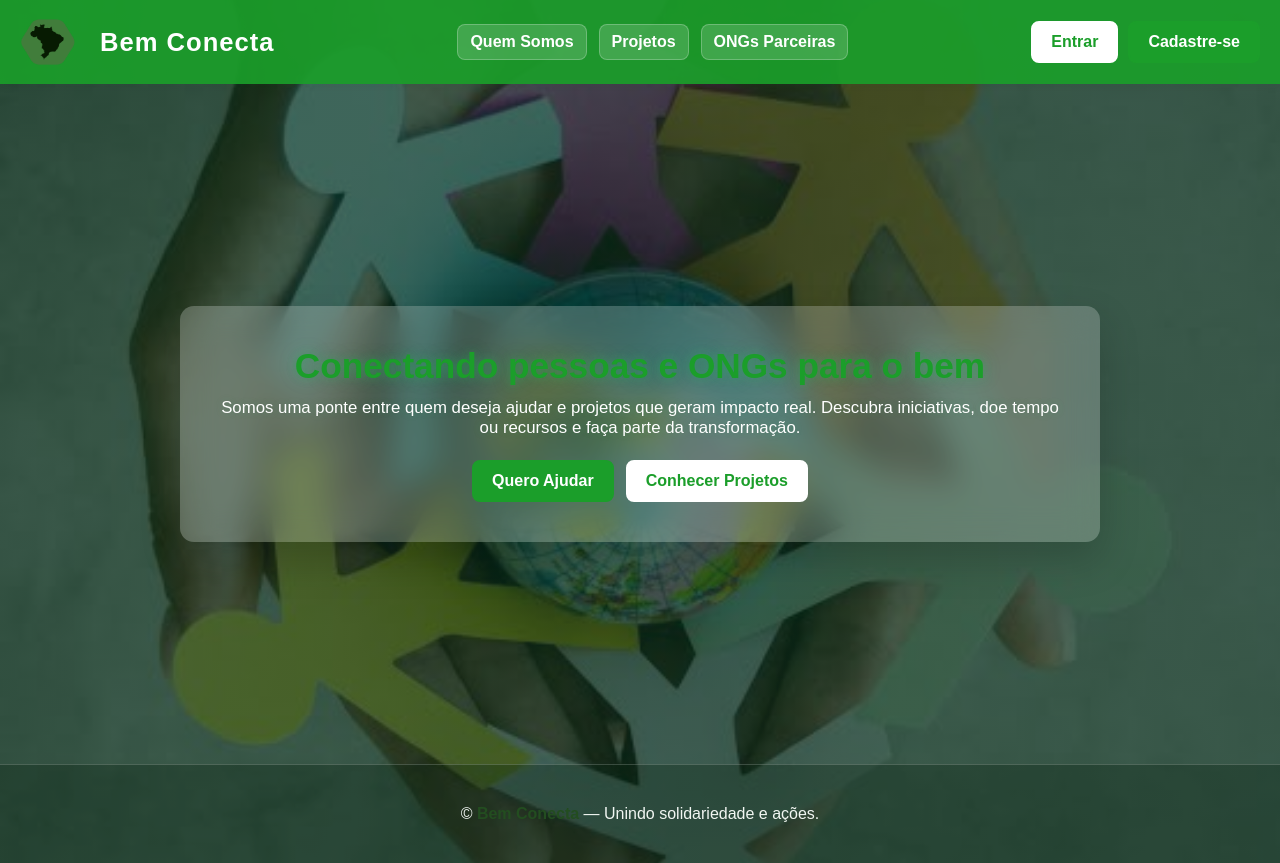
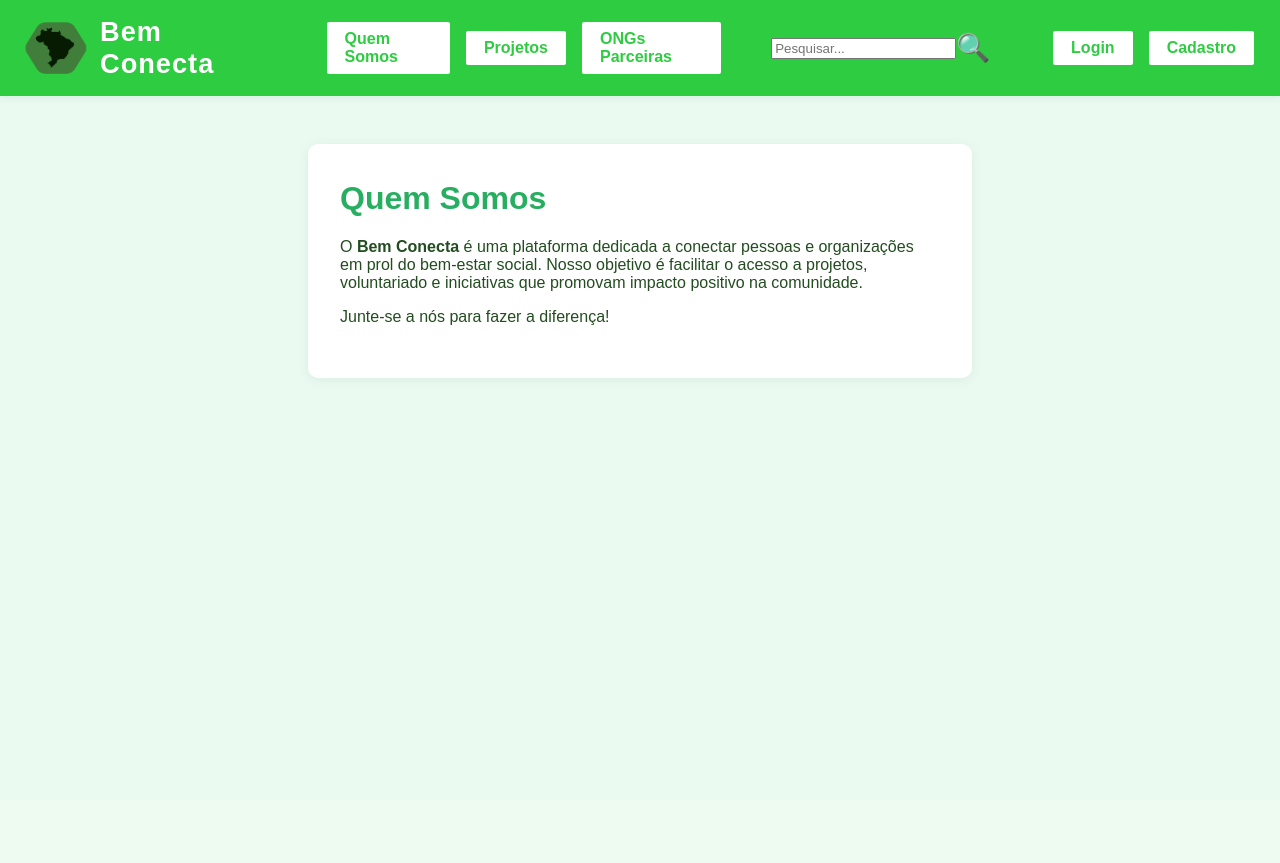
Before and after one commit to Johanoliveira/Bem_Conecta-TCC, a PHP site: page / in a window 1280 px wide. After the commit the page ends 379 px from the top, so only its background shows below. Run offline with PHP 8.4, Linux system fonts and the light colour scheme.

Commit message:
Revert "estruturainiciada"

```diff
--- a/css/style.css
+++ b/css/style.css
@@ -1,116 +1,75 @@
-/* Paleta e variáveis */
-:root{
-    --green: #27ae60;
-    --green-dark: #1b9e2a;
-    --accent: #2ecc40;
-    --text: #234d20;
+body {
+    font-family: Arial, Helvetica, sans-serif;
+    background-color: #eafaf1;
+    margin: 0;
+    padding: 0;
+    color: #234d20;
 }
 
-*{box-sizing: border-box}
-
-body {
-    font-family: Arial, Helvetica, sans-serif;
-    margin: 0;
-    padding: 0;
-    color: var(--text);
-    min-height: 100vh;
-    background:
-        linear-gradient(rgba(6, 48, 28, 0.72), rgba(6, 48, 28, 0.72)),
-        url("../img/images.jpg");
-    background-size: cover;
-    background-position: center;
-    background-repeat: no-repeat;
+header {
+    background-color: #2ecc40;
+    color: #fff;
+    padding: 16px 0;
+    display: flex;
+    justify-content: space-between;
+    align-items: center;
+    box-shadow: 0 2px 8px rgba(34, 77, 32, 0.08);
 }
 
-/* ===== Header ===== */
-header{
-    display:flex;
-    justify-content:space-between;
-    align-items:center;
-    padding: 14px 20px;
-    /* leve transparência para manter a leitura sobre a imagem de fundo */
-    background: rgba(27,158,42,0.92);
-    color: #fff;
-    box-shadow: 0 2px 8px rgba(34,77,32,0.08);
+header > div {
+    display: flex;
+    align-items: center;
+    margin: 0 24px;
 }
 
-.logo-section{display:flex;align-items:center;gap:12px}
-.logo-section img{height:56px}
-.logo-section span{font-size:1.6rem;font-weight:700;letter-spacing:1px;color:#fff}
-
-.nav-links{display:flex;gap:12px;align-items:center}
-.nav-links a{color:#fff;text-decoration:none;font-weight:600;padding:8px 12px;border-radius:8px;background:rgba(255,255,255,0.16);border:1px solid rgba(255,255,255,0.24);transition:background 0.15s,color 0.15s}
-.nav-links a:hover{background:rgba(255,255,255,0.28)}
-
-.auth-links{display:flex;gap:10px;align-items:center}
-
-/* ===== Buttons (reutilizáveis) ===== */
-.btn{display:inline-block;text-decoration:none;padding:10px 18px;border-radius:8px;font-weight:700;cursor:pointer;transition:transform .18s ease,opacity .18s,box-shadow .18s}
-.btn:hover{transform:translateY(-1px) scale(1.04);box-shadow:0 10px 20px rgba(39,174,96,0.15)}
-.btn:active{transform:translateY(1px) scale(1);}
-
-.btn.primary{background:var(--green-dark);color:#fff;border:2px solid var(--green-dark)}
-.btn.primary:hover{background:var(--accent);border-color:var(--accent)}
-
-.btn.outline{background:#ffffff;color:var(--green-dark);border:2px solid #ffffff}
-.btn.outline:hover{background:rgba(255,255,255,0.95);color:var(--green-dark)}
-
-/* ===== Hero / Main ===== */
-.hero{
-    display:flex;
-    align-items:center;
-    justify-content:center;
-    min-height: calc(100vh - 120px);
-    padding: 40px 20px;
+header img {
+    height: 40px;
+    margin-right: 12px;
 }
 
-.hero-card{
-    width:100%;
-    max-width:920px;
-    padding: 40px 36px;
-    border-radius:14px;
-    background: rgba(255,255,255,0.22);
-    backdrop-filter: blur(16px);
-    -webkit-backdrop-filter: blur(16px);
-    box-shadow: 0 18px 40px rgba(0,0,0,0.18);
-    text-align:center;
-    color: #234d20;
-    transition: transform .25s ease, box-shadow .25s ease;
+header span {
+    font-size: 1.7em;
+    font-weight: bold;
+    letter-spacing: 1px;
 }
 
-.hero-card:hover{
-    transform: scale(1.02);
-    box-shadow: 0 24px 70px rgba(0,0,0,0.16), 0 0 40px rgba(39,174,96,0.18);
+header a {
+    text-decoration: none;
+    color: #2ecc40;
+    background: #fff;
+    border: 2px solid #2ecc40;
+    border-radius: 4px;
+    padding: 8px 18px;
+    margin-left: 12px;
+    font-weight: bold;
+    transition: background 0.2s, color 0.2s;
 }
 
-.hero-card h1{font-size:2.2rem;margin:0 0 12px;color:var(--green-dark);text-shadow:0 0 10px rgba(39,174,96,0.45),0 0 18px rgba(39,174,96,0.25)}
-.hero-card p{font-size:1.05rem;color:#fff;margin:0 0 22px;text-shadow:0 0 8px rgba(39,174,96,0.2)}
-
-.cta{display:flex;gap:12px;justify-content:center;flex-wrap:wrap}
-
-/* ===== Footer ===== */
-footer{padding:24px 20px;text-align:center;color:#f1f6f2;background:rgba(8,34,18,0.32);border-top:1px solid rgba(255,255,255,0.18)}
-
-/* Small helpers (preserve compatibility with other pages) */
-header img{height:56px;margin-right:12px}
-
-/* Legacy main/card styles (kept for other pages that use main) */
-main:not(.hero){max-width:600px;margin:48px auto;background:#fff;border-radius:10px;box-shadow:0 2px 12px rgba(34,77,32,0.07);padding:36px 32px}
-
-h1{color:var(--green);margin-top:0}
-strong{color:var(--text)}
-
-/* ===== Responsiveness ===== */
-@media (max-width: 800px){
-    .hero-card{padding:28px 20px;border-radius:12px}
-    .logo-section img{height:48px}
-    .logo-section span{font-size:1.25rem}
-    header{padding:12px}
+header img {
+    height: 64px;
+    margin-right: 12px;
 }
 
-@media (max-width:480px){
-    header{flex-direction:column;gap:10px;align-items:flex-start}
-    .nav-links{flex-wrap:wrap}
-    .hero-card h1{font-size:1.6rem}
-    .hero{min-height: calc(100vh - 160px)}
+header a:hover {
+    background: #27ae60;
+    color: #fff;
+    border-color: #27ae60;
 }
+
+main {
+    max-width: 600px;
+    margin: 48px auto;
+    background: #fff;
+    border-radius: 10px;
+    box-shadow: 0 2px 12px rgba(34, 77, 32, 0.07);
+    padding: 36px 32px;
+}
+
+h1 {
+    color: #27ae60;
+    margin-top: 0;
+}
+
+strong {
+    color: #234d20;
+}
--- a/index.html
+++ b/index.html
@@ -1,5 +1,5 @@
 <!DOCTYPE html>
-<html lang="pt-BR">
+<html lang="en">
 <head>
     <meta charset="UTF-8">
     <meta name="viewport" content="width=device-width, initial-scale=1.0">
@@ -8,36 +8,33 @@
 </head>
 <body>
     <header>
-        <div class="logo-section">
-            <img src="img/Logo_Bem_Conecta2.png" alt="Logo Bem Conecta">
+        <div>
+            <img src="img/Logo_Bem_Conecta2.png">
             <span>Bem Conecta</span>
         </div>
-
-        <nav class="nav-links">
+        <div>
             <a href="#quem-somos">Quem Somos</a>
             <a href="#projetos">Projetos</a>
             <a href="#ONGs-parceiras">ONGs Parceiras</a>
-        </nav>
-
-        <div class="auth-links">
-            <a class="btn outline" href="html/login.html">Entrar</a>
-            <a class="btn primary" href="html/cadastro.html">Cadastre-se</a>
+        </div>
+        <div class="search-box">
+            <input type="text" class="search-input" placeholder="Pesquisar...">
+            <span class="search-icon">&#128269;</span>
+        </div>
+        <div>
+            <a href="html/login.html">Login</a>
+            <a href="html/cadastro.html">Cadastro</a>
         </div>
     </header>
 
-    <main class="hero">
-        <div class="hero-card">
-            <h1>Conectando pessoas e ONGs para o bem</h1>
-            <p>Somos uma ponte entre quem deseja ajudar e projetos que geram impacto real. Descubra iniciativas, doe tempo ou recursos e faça parte da transformação.</p>
-            <div class="cta">
-                <a class="btn primary" href="html/cadastroONG.html">Quero Ajudar</a>
-                <a class="btn outline" href="html/projetos.html">Conhecer Projetos</a>
-            </div>
-        </div>
+    <main>
+        <h1>Quem Somos</h1>
+        <p>
+            O <strong>Bem Conecta</strong> é uma plataforma dedicada a conectar pessoas e organizações em prol do bem-estar social. Nosso objetivo é facilitar o acesso a projetos, voluntariado e iniciativas que promovam impacto positivo na comunidade.
+        </p>
+        <p>
+            Junte-se a nós para fazer a diferença!
+        </p>
     </main>
-
-    <footer>
-        <p>&copy; <strong>Bem Conecta</strong> — Unindo solidariedade e ações.</p>
-    </footer>
 </body>
 </html>
```
Also changed, not shown: img/images.jpg (deleted).
